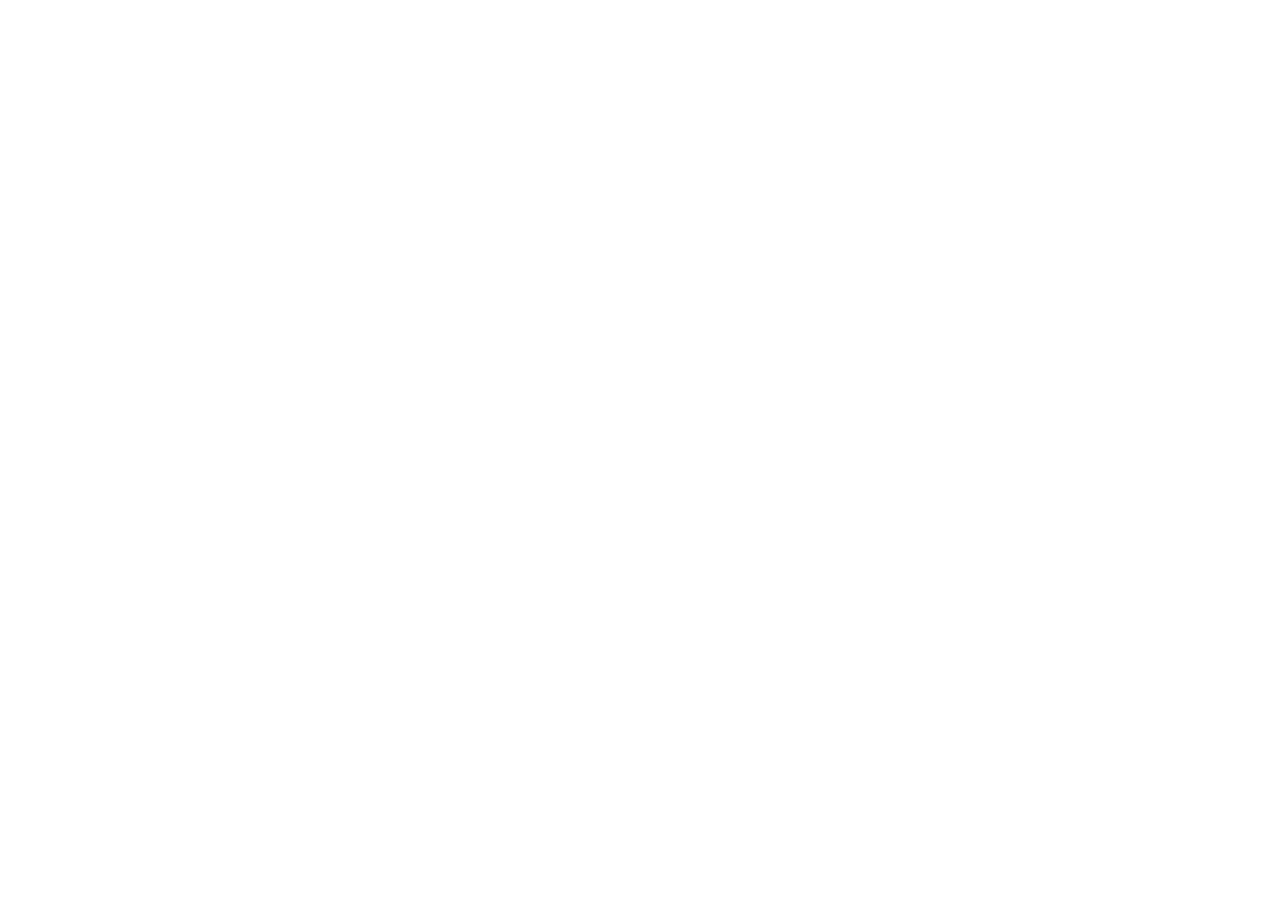
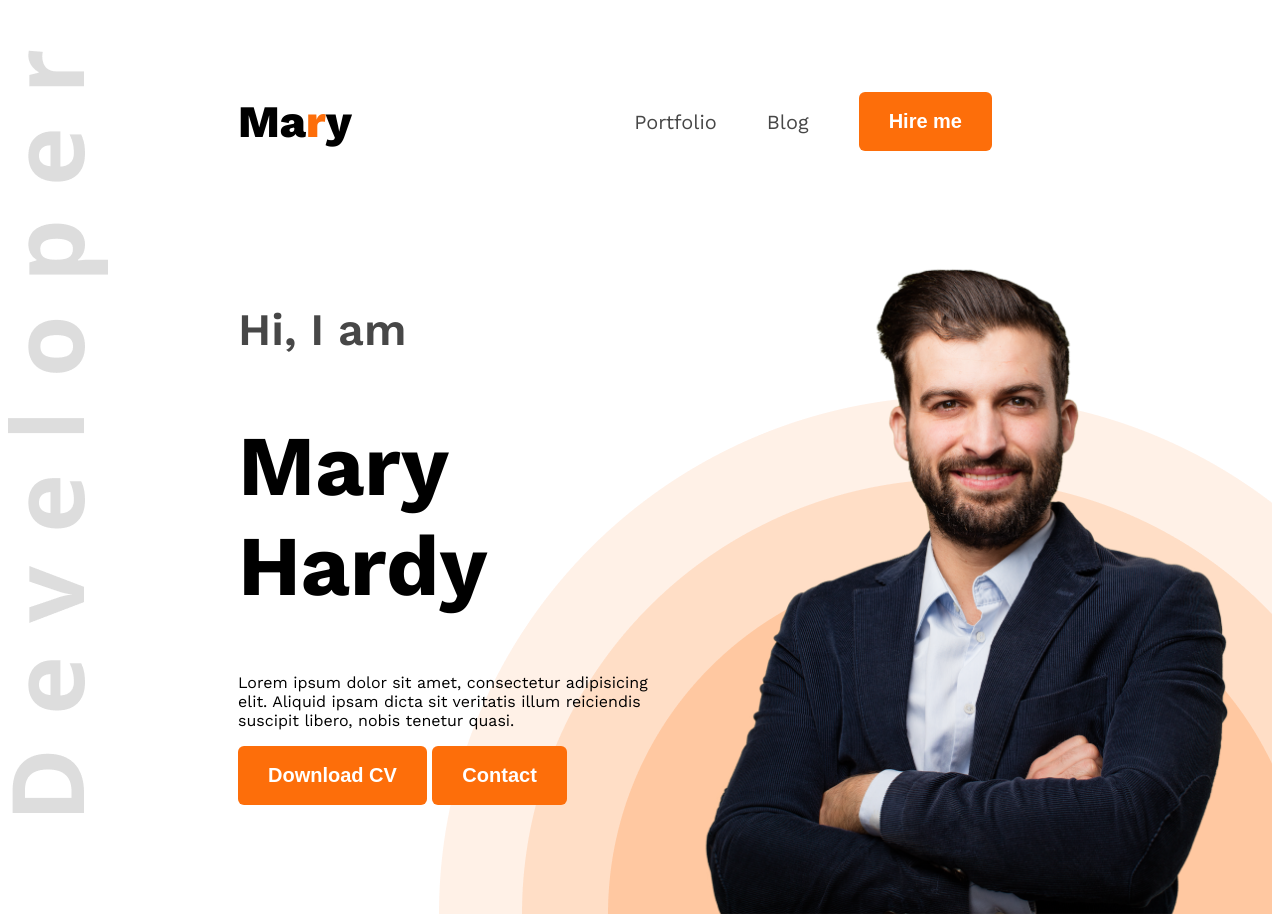
Before and after one commit to shssohag/project_2_copy1, a plain HTML site: page index.html in a window 1280 px wide. Before the commit the page ends 800 px from the top, so only its background shows below. Drawn offline with nearby package versions, Linux system fonts and the light colour scheme.

Commit message:
2nd commit

```diff
--- a/index.html
+++ b/index.html
@@ -4,9 +4,37 @@
     <meta charset="UTF-8">
     <meta name="viewport" content="width=device-width, initial-scale=1.0">
     <title>web developer porfolio</title>
+    <link rel="preconnect" href="https://fonts.googleapis.com">
+    <link rel="preconnect" href="https://fonts.gstatic.com" crossorigin>
+    <link href="https://fonts.googleapis.com/css2?family=Open+Sans:ital,wght@0,300..800;1,300..800&family=Work+Sans:ital,wght@0,100..900;1,100..900&display=swap" rel="stylesheet">
+    <link rel="stylesheet" href="style.css">
 </head>
-<body>
-    <header></header>
+<body class="open-sans-norm">
+    <header class="header">
+        <nav>
+            <h3 class="nav-title">Ma<span class="text-primary">r</span>y</h3>
+            <ul>
+                <li><a class="dark-2" href="">Portfolio</a></li>
+                <li><a class="dark-2" href="">Blog</a></li>
+                <li><a ><button class="btn-primary" >Hire me</button></a></li>
+
+            </ul>
+        </nav>
+        <div class="banner">
+            <div class="banner-content">
+                <h4 class="banner-greetings dark-2">Hi, I am</h4>
+                <h1 class="banner-title">Mary Hardy</h1>
+                <p class="banner-description">Lorem ipsum
+                    dolor sit amet, consectetur adipisicing
+                    elit. Aliquid ipsam dicta sit veritatis
+                    illum reiciendis suscipit libero, nobis
+                    tenetur quasi.</p>
+                   <button class="btn-primary">Download CV</button>
+                    <button class="btn-primary">Contact</button>
+            </div>
+            <img class="banner-profile-img" src="/hardy.png" alt="">
+        </div>
+    </header>
     <main></main>
     <footer></footer>
 </body>
--- a/style.css
+++ b/style.css
@@ -0,0 +1,85 @@
+
+.open-sans-norm {
+  font-family: "Work Sans", sans-serif;
+  font-optical-sizing: auto;
+  font-style: normal;
+  font-variation-settings: "wdth" 100;
+}
+
+/* shared Style */
+.text-primary{
+    color:#FD6E0A ;
+}
+
+.dark-2{
+    color: #474747;
+}
+
+.btn-primary{
+    background-color: #FD6E0A;
+    font-weight: bold;
+    color: white;
+    padding: 18px 30px;
+    border-radius: 6px;
+    font-size: 20px;
+    border: none;
+}
+
+/* header styles */
+.header{
+    background-image: url(developer.png), url(/header_bg.png);
+    background-repeat: no-repeat;
+    background-position: top left, bottom right;
+}
+
+/* Nav styles */
+nav {
+    display: flex;
+    align-items: center; justify-content: space-between;
+    margin: 50px 230px;
+}
+
+.nav-title{
+    font-weight: 800;
+    font-size: 45px;
+}
+
+nav ul{
+    display: flex;
+    align-items: center;
+}
+
+nav ul li{
+   list-style: none;
+   margin-right: 50px;
+}
+
+nav li a{
+    text-decoration: none;
+    font-size: 20px;
+}
+
+/* banner style */
+
+.banner{
+    display: flex;
+    justify-content: space-between;
+    margin: 0 35px 0 230px;
+}
+
+.banner-contant{
+    max-width: 580px;
+}
+
+.banner-greetings{
+    font-size: 45px;
+    font-weight: 600;
+}
+
+.banner-title{
+    font-weight: bold;
+    font-size: 85px;
+}
+.banner-profile-img{
+    width: 580px;
+}
```
